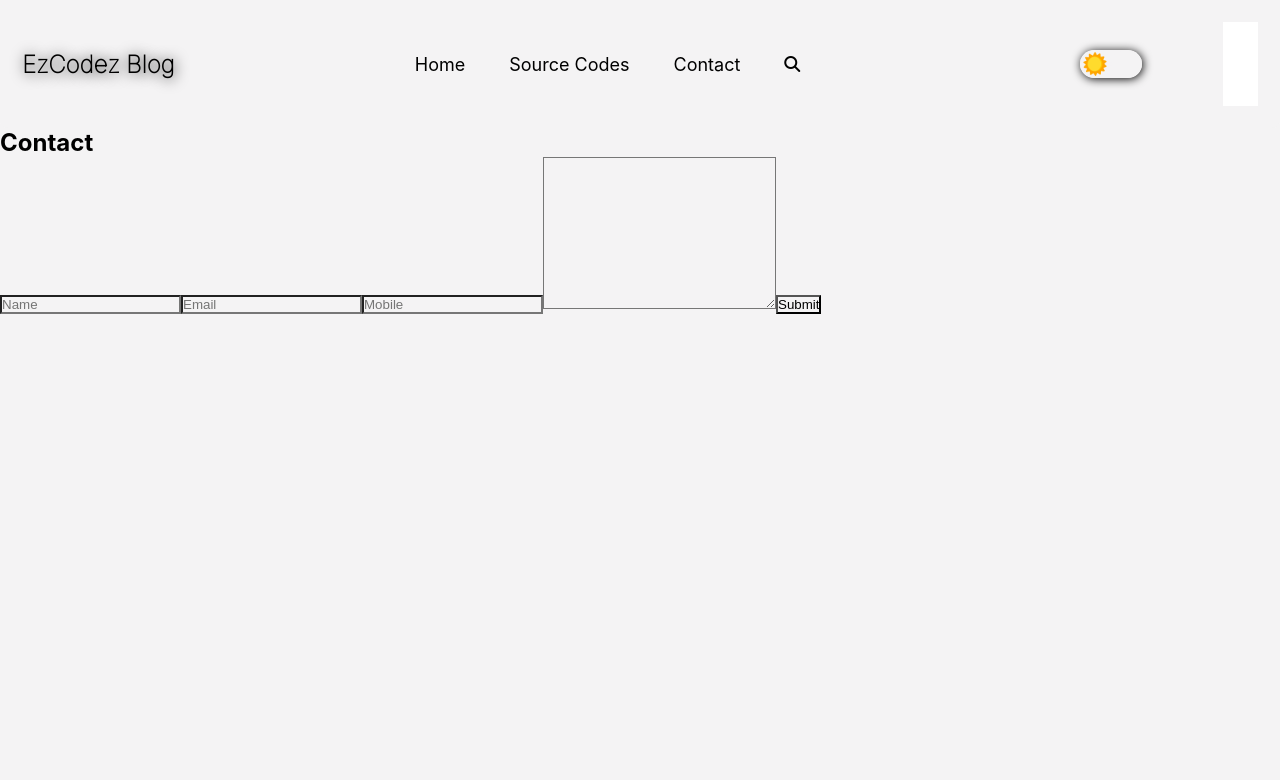
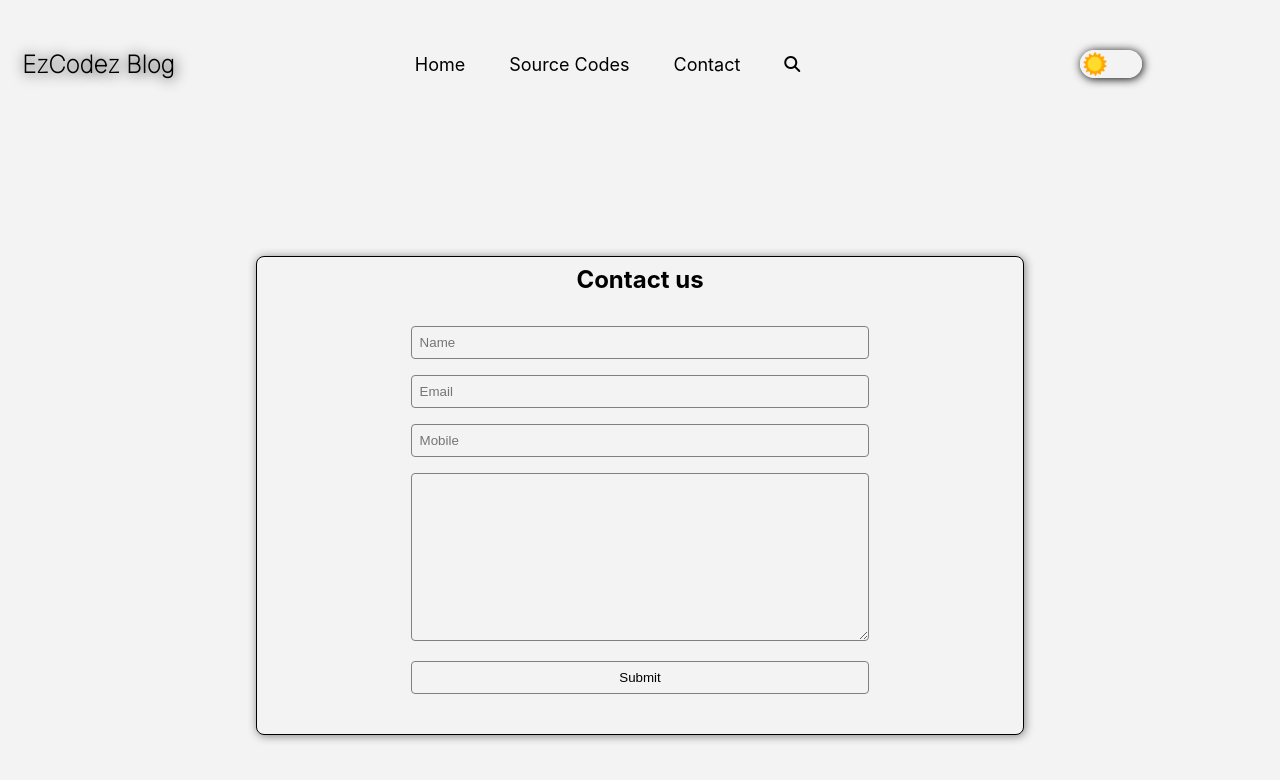
Before and after one commit to Ritiktanwar01/EzCodez-Blog, a React (Create React App) app in the folder ezcodezblog/: page /contact in a window 1280 px wide. Shown: the top 780 px of the page. Built offline with nearby package versions, Linux system fonts and the light colour scheme.

Commit message:
improved design

```diff
--- a/ezcodezblog/src/App.css
+++ b/ezcodezblog/src/App.css
@@ -24,7 +24,7 @@
 .nav-left {
     width: 70%;
     display: flex;
-    background-color: white;
+
 }
 
 .sideBarMenue {
@@ -124,22 +124,27 @@ section {
     height: 100%;
     margin-top: 80px;
 }
+section h2{
+    margin-left: 2rem;
+}
 
 .blog-post-1 {
-    display: flex;
-    height: 12rem;
-    margin: 40px;
-    margin-left: 0;
-    width: 74%;
-    border-top-right-radius: 8px;
+    display: block;
+    height: 28rem;
+    margin: 4% auto;
+    /* margin: 40px;
+    margin-left: 0; */
+    width: 70%;
+    /* border-top-right-radius: 8px;
     border-bottom-right-radius: 8px;
-    align-items: center;
+    align-items: center; */
+    border-radius: 8px;
     box-shadow: 1px 1px 10px;
 }
 
 .post-image {
-    width: 40%;
-    height: 100%;
+    width: 100%;
+    height: 50%;
     border-radius: 8px;
 }
 
@@ -153,11 +158,11 @@ section {
 }
 
 .post-text {
-    width: 59%;
+    width: 99%;
     margin-left: 1%;
-    height: 60%;
+    height: 50%;
     overflow-y: scroll;
-    display: flex;
+    display: block;
     padding: 8px;
     border-radius: 8px;
 }
@@ -166,10 +171,10 @@ section {
     width: 0;
 }
 
-.text-gap {
+/* .text-gap {
     margin: 0 12px;
     text-transform: capitalize;
-}
+} */
 
 .fa-magnifying-glass {
     font-size: 16px;
@@ -322,6 +327,43 @@ section {
     margin-bottom: 40px;
     border-radius: 8px;
 }
+.contactPage {
+    width: 60%;
+    height: 80%;
+    border: 1px solid black;
+    margin: 10% auto;
+    padding: 8px 12%;
+    border-radius: 8px;
+    box-shadow: 1px 1px 10px grey
+}
+
+.contactPage h2 {
+    text-align: center;
+}
+
+.contactPage form {
+    width: 100%;
+    margin: 24px auto;
+}
+
+.contactPage form textarea {
+    width: 100%;
+    margin: 8px auto;
+    padding: 8px;
+    border: 1px solid grey;
+    outline: none;
+    border-radius: 4px;
+    cursor: pointer;
+}
+.contactPage form input {
+    width: 100%;
+    margin: 8px auto;
+    padding: 8px;
+    border: 1px solid grey;
+    outline: none;
+    border-radius: 4px;
+    cursor: pointer;
+}
 
 .heading {
     text-align: center;
@@ -335,8 +377,9 @@ section {
 
     .col-sm {
         flex-basis: 100%;
-        background-color: #000000bd;
+        background-color:#F4F3F4;
         padding: 8px;
+        border-radius: 8px;
     }
 
     .project-card {
@@ -429,21 +472,30 @@ section {
     }
 
     .blog-post-1 {
-        display: flex;
-        height: 12rem;
+        display: block;
+        height: 100%;
         margin: 40px auto;
         width: 94%;
         border-radius: 8px;
         align-items: center;
         box-shadow: 1px 1px 10px;
     }
+    .post-image{
+        height: 40%;
+        width: 100%;
+    }
+    .post-image img{
+        height: 100%;
+        width: 100%;
+    }
 
     .post-text {
-        width: 59%;
+        width: 99%;
         margin-left: 1%;
-        height: 80%;
+        height: 12rem;
         display: flex;
-        padding: 8px;
+        padding: 18px;
+        padding-bottom: 28px;
         border-radius: 8px;
         overflow-y: scroll;
     }
@@ -469,16 +521,17 @@ section {
     }
 
     .actions {
-        margin: 24% auto;
-        width: 80%;
+        margin: 8% auto;
+        width: 100%;
         display: flex;
-        justify-content: center;
+        justify-content: space-around;
         align-items: center;
     }
 
     .actions button {
         border: 0;
         outline: none;
+        width: 40%;
         cursor: pointer;
         background: transparent;
         border-radius: 100%;
@@ -503,7 +556,7 @@ section {
 
     .project-tittle h1 {
         background-color: transparent;
-        color: white;
+        color: black;
     }
 
     .actions {
--- a/ezcodezblog/src/Components/BlogSingle/BlogSingle.jsx
+++ b/ezcodezblog/src/Components/BlogSingle/BlogSingle.jsx
@@ -4,7 +4,7 @@ const BlogSingle = () => {
   return (
     <div class="blog-post-1">
       <div class="post-image">
-                <img src="./image/user.png" alt="" />
+        <img src="https://th.bing.com/th?id=ORMS.4b519a005d9c04f874ee089bd6ff5760&pid=Wdp&w=300&h=156&qlt=90&c=1&rs=1&dpr=1&p=0" alt="" />
       </div>
       <div class="post-text">
         <p><span>
@@ -13,7 +13,7 @@ const BlogSingle = () => {
           suscipit vero? Corporis itaque labore voluptatum doloribus enim vero natus voluptate, similique
           ratione molestiae incidunt harum explicabo quis libero voluptates deleniti sit repellendus facilis
           veritatis quod dolorum eligendi perferendis! Totam corporis ipsam temporibus aspernatur natus atque
-                    quis voluptates!</p>
+          quis voluptates! Lorem ipsum dolor sit amet consectetur adipisicing elit. Tempora, reprehenderit libero necessitatibus provident quo minus! Nobis aut quae architecto repudiandae, voluptatibus eveniet voluptates accusamus quibusdam nostrum ab porro amet minus laudantium totam exercitationem? Repellat molestiae asperiores voluptates consequuntur voluptatem earum?</p>
       </div>
     </div>
   )
--- a/ezcodezblog/src/Components/CodeSingle/CodeSingle.jsx
+++ b/ezcodezblog/src/Components/CodeSingle/CodeSingle.jsx
@@ -5,11 +5,11 @@ const CodeSingle = () => {
     <div class="col-sm">
                     <div class="project-card">
                         <div class="project-image">
-                            <img src="./image/boat-airdopes-443-tr.jpg" alt="" />
+                            <img src="https://th.bing.com/th?id=ORMS.4b519a005d9c04f874ee089bd6ff5760&pid=Wdp&w=300&h=156&qlt=90&c=1&rs=1&dpr=1&p=0" alt="" />
                         </div>
                         <div class="project-text">
                             <div class="project-tittle">
-                                <h1>Ecomm</h1>
+                                <h3>Ecomm</h3>
                             </div>
                             <div class="actions">
                                 <button><i class="fa-brands fa-github"></i><br/><span>Get source Code</span></button>
--- a/ezcodezblog/src/Components/Contact/Contact.jsx
+++ b/ezcodezblog/src/Components/Contact/Contact.jsx
@@ -9,7 +9,7 @@ const Contact = () => {
     }
     return (
         <div className='contactPage'>
-            <h2>Contact</h2>
+            <h2>Contact us</h2>
             <div className="form">
                 <form onSubmit={(e)=>sendFormData(e)}>
                     <input type="text" placeholder='Name' name='name' id='name'/>
```
Lines whose indentation alone changed are shown as unchanged.
